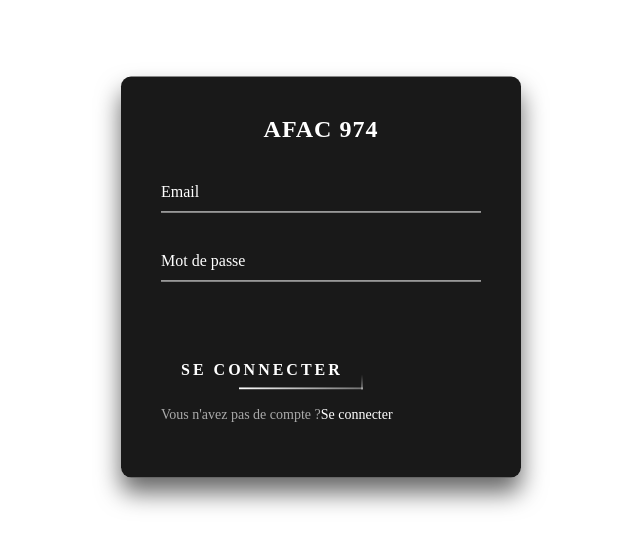
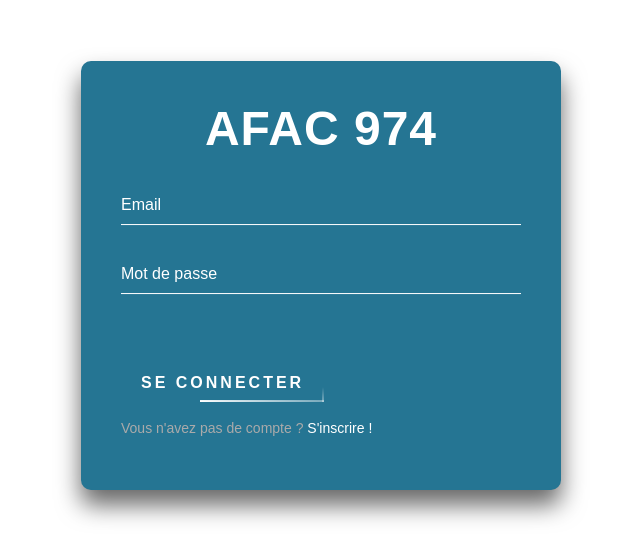
Before and after one commit to WildCodeSchool/2023-02-JS-Lille-project-3-groupe1, a React (Vite) app in the folder frontend/: page /login in a window 1280 px wide. Shown: the part 123-682 px from the top of the page, without its empty margins (319-959 px from the left). Built offline with nearby package versions, Linux system fonts and the light colour scheme.

Commit message:
change of font, layout

```diff
--- a/frontend/src/components/LoginForm/LoginRegisterForm.jsx
+++ b/frontend/src/components/LoginForm/LoginRegisterForm.jsx
@@ -22,7 +22,14 @@ function LoginRegisterForm() {
           Se connecter
         </a>
       </form>
-      <p>Vous n'avez pas de compte ?<a href="" className="a2">Se connecter</a></p>
+
+      <p className="account-sign-up">
+        Vous n'avez pas de compte ?{" "}
+        <a href="" className="a2">
+          S'inscrire !
+        </a>
+      </p>
+
     </div>
   );
 }
--- a/frontend/src/components/LoginForm/LoginRegisterStyle.scss
+++ b/frontend/src/components/LoginForm/LoginRegisterStyle.scss
@@ -1,3 +1,5 @@
+@import "../../variable.scss";
+
 .login-box {
   position: absolute;
   top: 50%;
@@ -6,17 +8,17 @@
   padding: 40px;
   margin: 20px auto;
   transform: translate(-50%, -55%);
-  background: rgba(0, 0, 0, 0.9);
-  box-sizing: border-box;
+  background: #257593;
   box-shadow: 0 15px 25px rgba(0, 0, 0, 0.6);
   border-radius: 10px;
+  font-family: $font;
 
   p:first-child {
     margin: 0 0 30px;
     padding: 0;
     color: #fff;
     text-align: center;
-    font-size: 1.5rem;
+    font-size: $h1;
     font-weight: bold;
     letter-spacing: 1px;
   }
@@ -70,9 +72,10 @@
     margin-top: 40px;
     letter-spacing: 3px;
 
+
     &:hover {
       background: #fff;
-      color: #272727;
+      color: #257593;
       border-radius: 5px;
     }
 
@@ -121,7 +124,8 @@
     }
   }
 
-  p:last-child {
+
+  .account-sign-up:last-child {
     color: #aaa;
     font-size: 14px;
   }
@@ -137,6 +141,7 @@
     }
   }
 }
+
 
 @keyframes btn-anim1 {
   0% {
```
